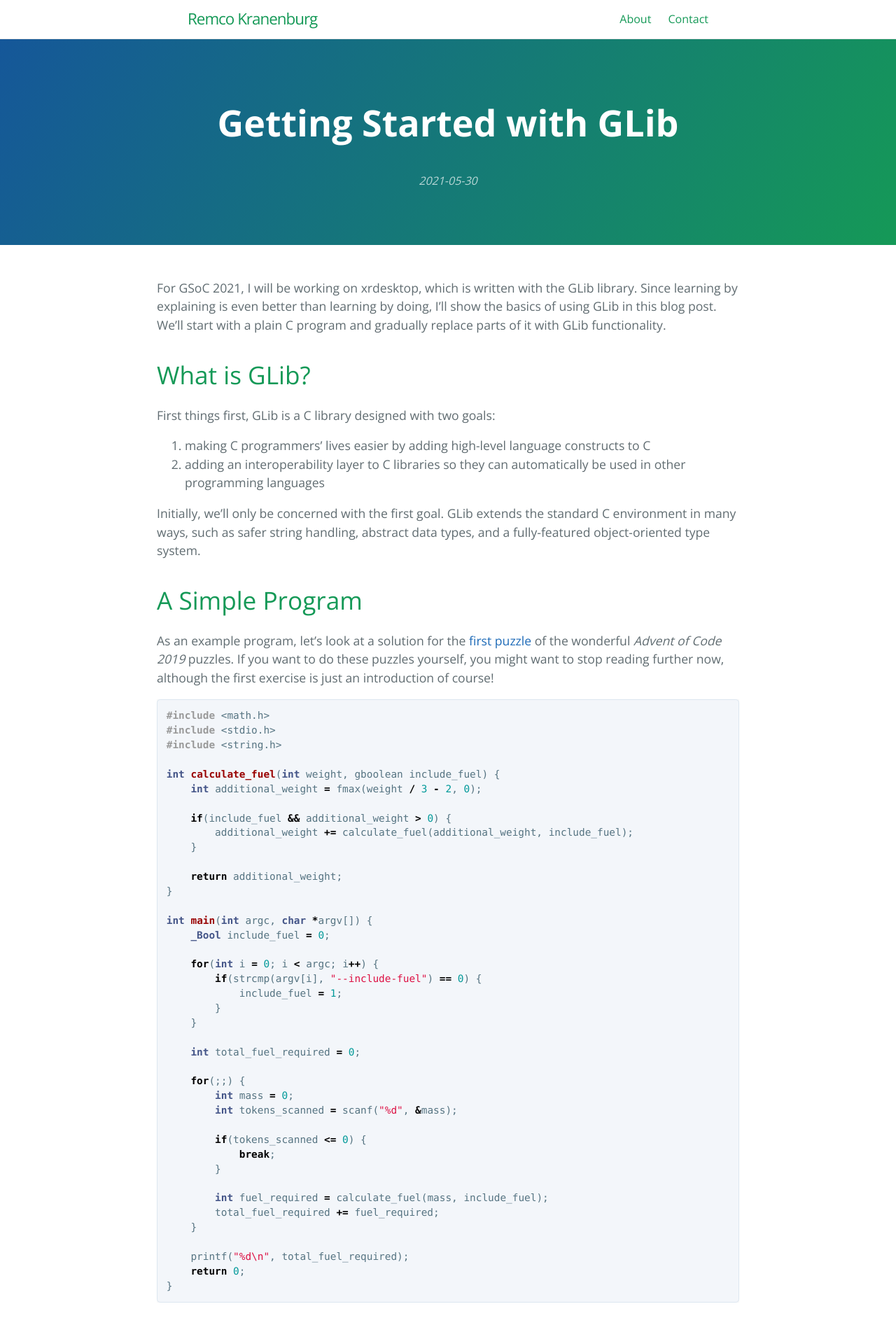
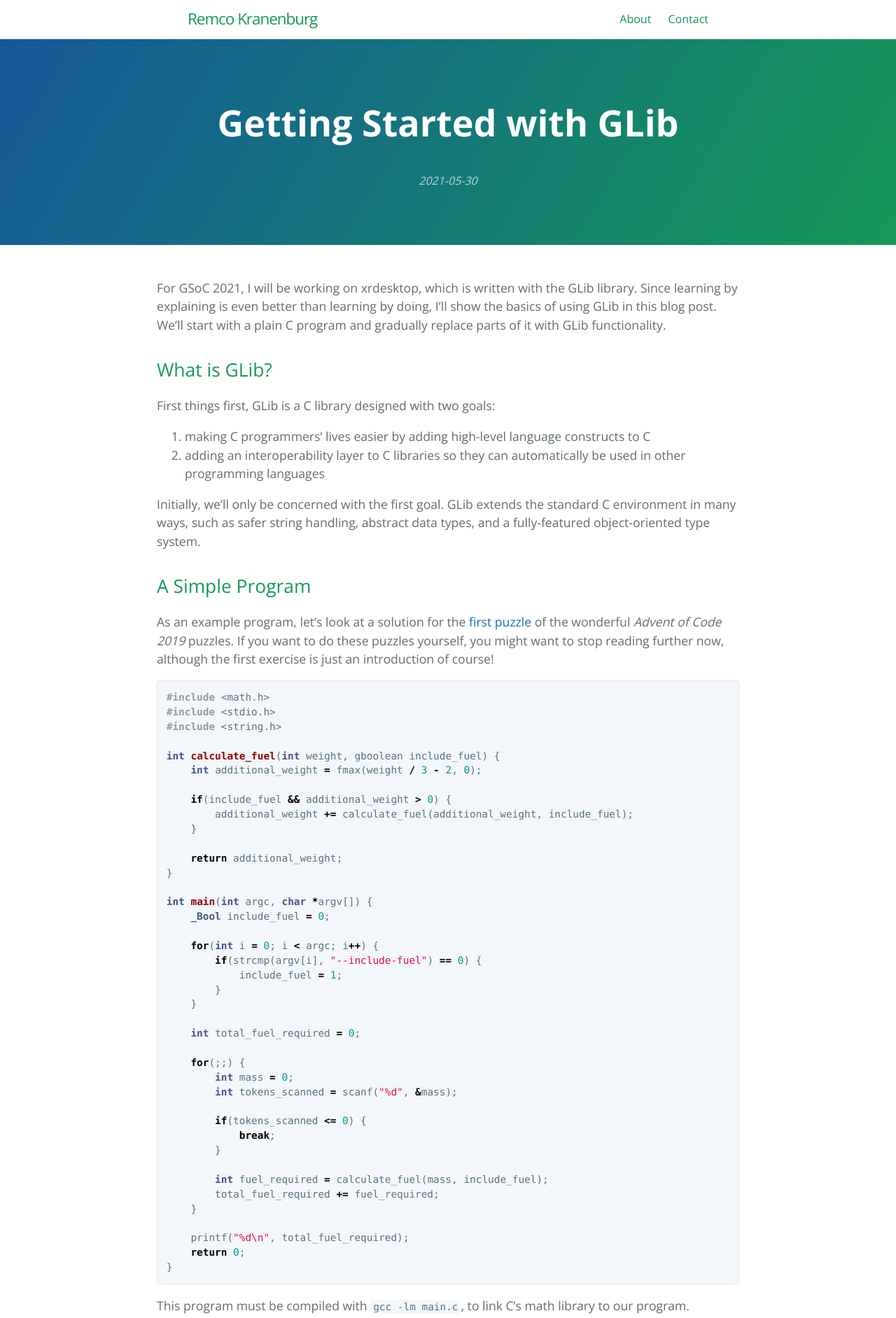
Before and after one commit to remcokranenburg/blog, a Jekyll site: the page built from _posts/2021-05-30-getting-started-with-glib.md, in a window 1280 px wide. Shown: the top 1883 px of the page at 70% size. Built offline with Jekyll 4.4.1, drawn with Linux system fonts in a browser that asks for light colours; comment, search, counter and statistics services are not loaded.

Commit message:
Fix heading levels

```diff
--- a/_posts/2021-05-30-getting-started-with-glib.md
+++ b/_posts/2021-05-30-getting-started-with-glib.md
@@ -7,7 +7,7 @@ learning by explaining is even better than learning by doing, I'll show the basi
 this blog post. We'll start with a plain C program and gradually replace parts of it with GLib
 functionality.
 
-# What is GLib?
+## What is GLib?
 
 First things first, GLib is a C library designed with two goals:
 
@@ -19,7 +19,7 @@ Initially, we'll only be concerned with the first goal. GLib extends the standar
 many ways, such as safer string handling, abstract data types, and a fully-featured object-oriented
 type system.
 
-# A Simple Program
+## A Simple Program
 
 As an example program, let's look at a solution for the
 [first puzzle](https://adventofcode.com/2019/day/1) of the wonderful *Advent of Code 2019* puzzles.
@@ -94,17 +94,17 @@ You see a few include directories that tell the compiler where to find GLib's he
 as `-pthread` which enables thread support, and `-lglib-2.0`, which links the GLib library to our
 program.
 
-# GLib Conversion
+## GLib Conversion
 
 Now that we have GLib, we can start thinking about improving the code.
 
-## Math
+### Math
 
 One thing that comes to mind immediately is that we need to include `math.h` and link C's math
 library only for the `fmax()` function. If we are using GLib anyway, we can use its `MAX()` macro
 instead.
 
-## Booleans
+### Booleans
 
 Another peculiarity of C is its boolean logic. It is essentially integer comparison: `0` means
 false and any other value means true. Traditional C code would look like this:
@@ -130,13 +130,13 @@ it is all integer logic underneath.
 
 GLib has its own `gboolean` type with `TRUE` and `FALSE` values, so we will use that here.
 
-## Other Basic Types
+### Other Basic Types
 
 GLib has a bunch of other types, such as types with explicit sizes (`gint32`, `gint64`), easier
 alternatives to some types (`guint` instead of `unsigned integer`, `gconstpointer` instead of
 `const void *`), and a few cosmetic types that just exist for completeness (`gint`, `gfloat`).
 
-## Safer Strings
+### Safer Strings
 
 Nul-terminated strings in C are notoriously difficult to use safely, because a string's length is
 not stored in the object. It is simply an array of bytes that ends in an all-zeroes byte (a nul).
@@ -161,7 +161,7 @@ This makes it much easier to do string operations like inserting and removing pa
 memory management mistakes. Note that you must still remember to free the memory you allocated with
 `g_string_new()`.
 
-## Automatic Memory Management
+### Automatic Memory Management
 
 Way back in the 1990s, Java was developed as an alternative to C that was not only easier to use,
 but also safer. One of these safety features is automatic memory management. Instead of manually
@@ -201,7 +201,7 @@ Note that the memory behind `message` is never explicitly freed. GLib will autom
 memory at the end of the function, because `message` is the only reference and it is removed at the
 end of the function.
 
-## The Result
+### The Result
 
 Combining all of the above, we get the following program:
 
```
